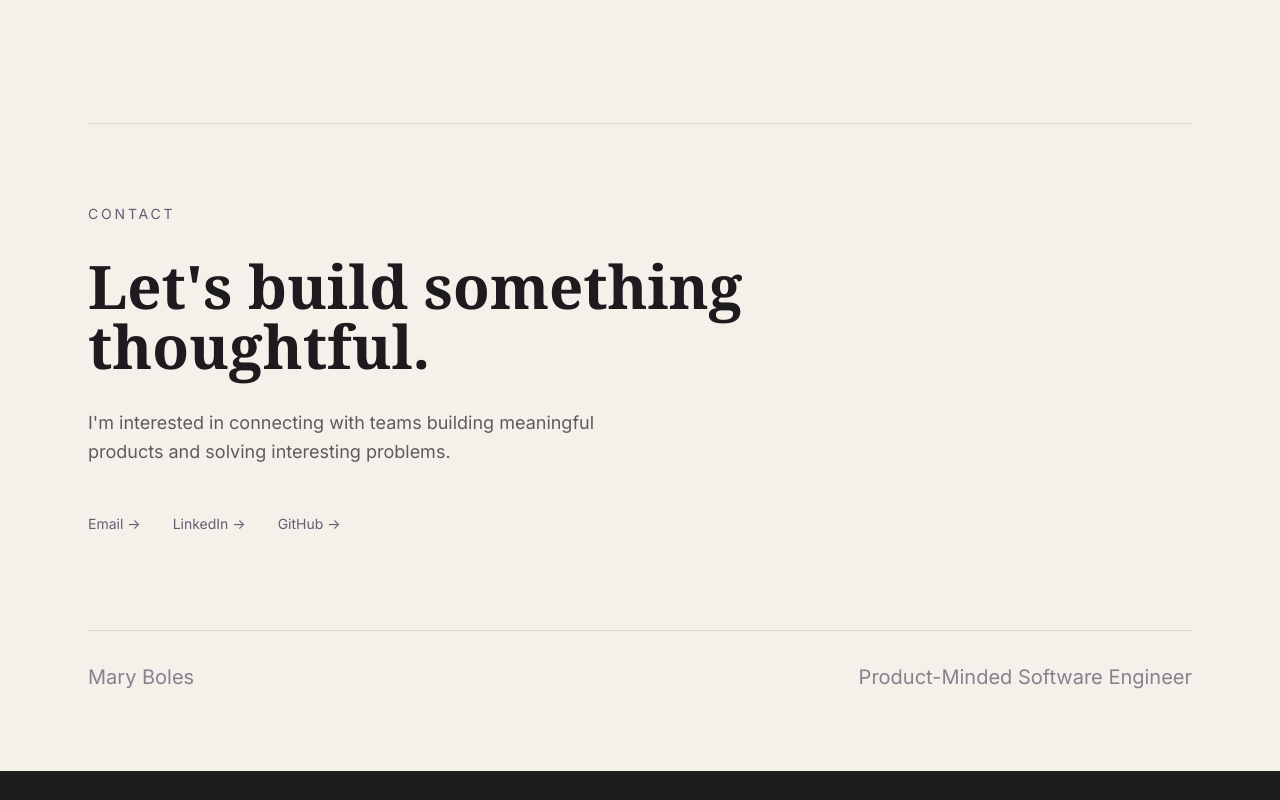
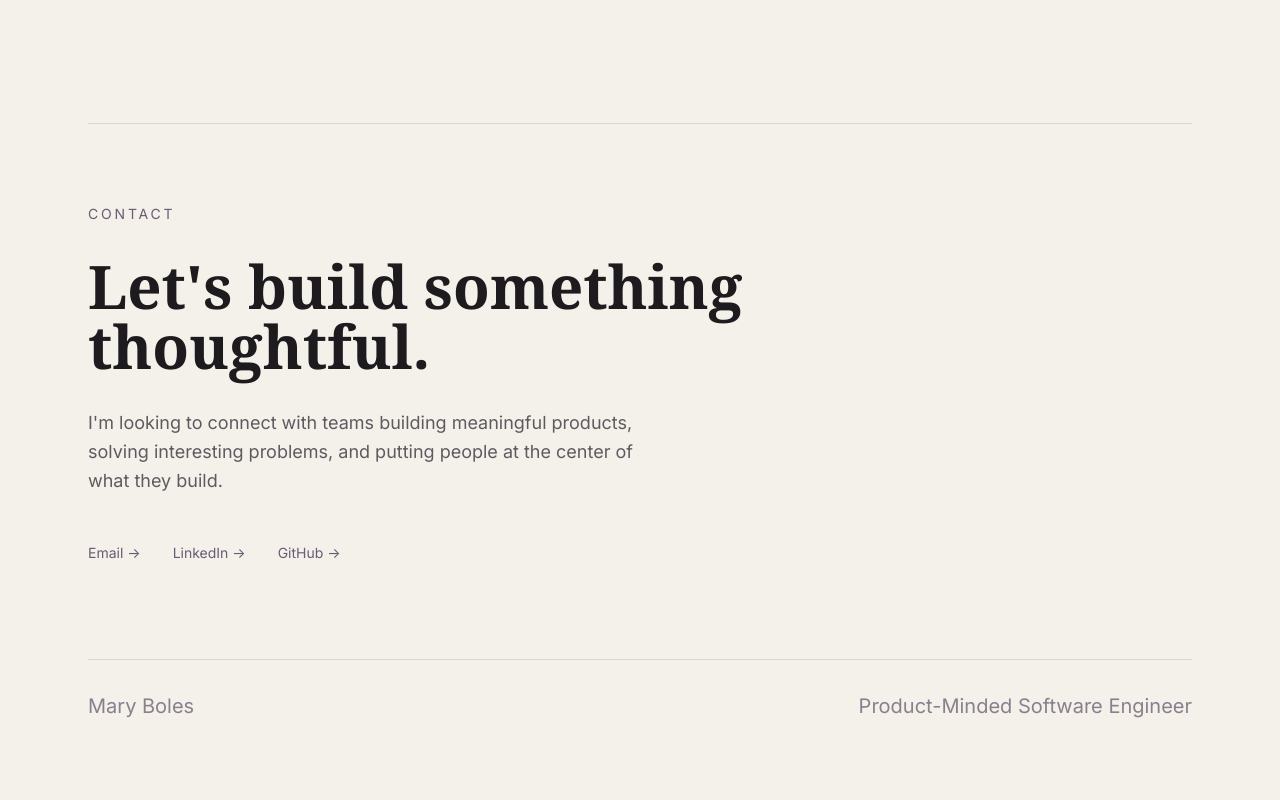
Before and after one commit to ma-boles/mbolesdev, a Next.js app: page / in a window 1280 px wide. Shown: the part 2949-3749 px from the top of the page. Before the commit the page ends 3720 px from the top, so only its background shows below. Built offline with nearby package versions, Linux system fonts and the light colour scheme.

Commit message:
git commit -m "Updated text"

```diff
--- a/src/app/components/sections/Contact.js
+++ b/src/app/components/sections/Contact.js
@@ -63,8 +63,8 @@ export default function Contact() {
         </h2>
 
         <p className="mt-8 max-w-xl text-lg leading-relaxed text-[#5F5A60]">
-          I&apos;m interested in connecting with teams building meaningful
-          products and solving interesting problems.
+          I&apos;m looking to connect with teams building meaningful products,
+          solving interesting problems, and putting people at the center of what they build.
         </p>
 
 
```
